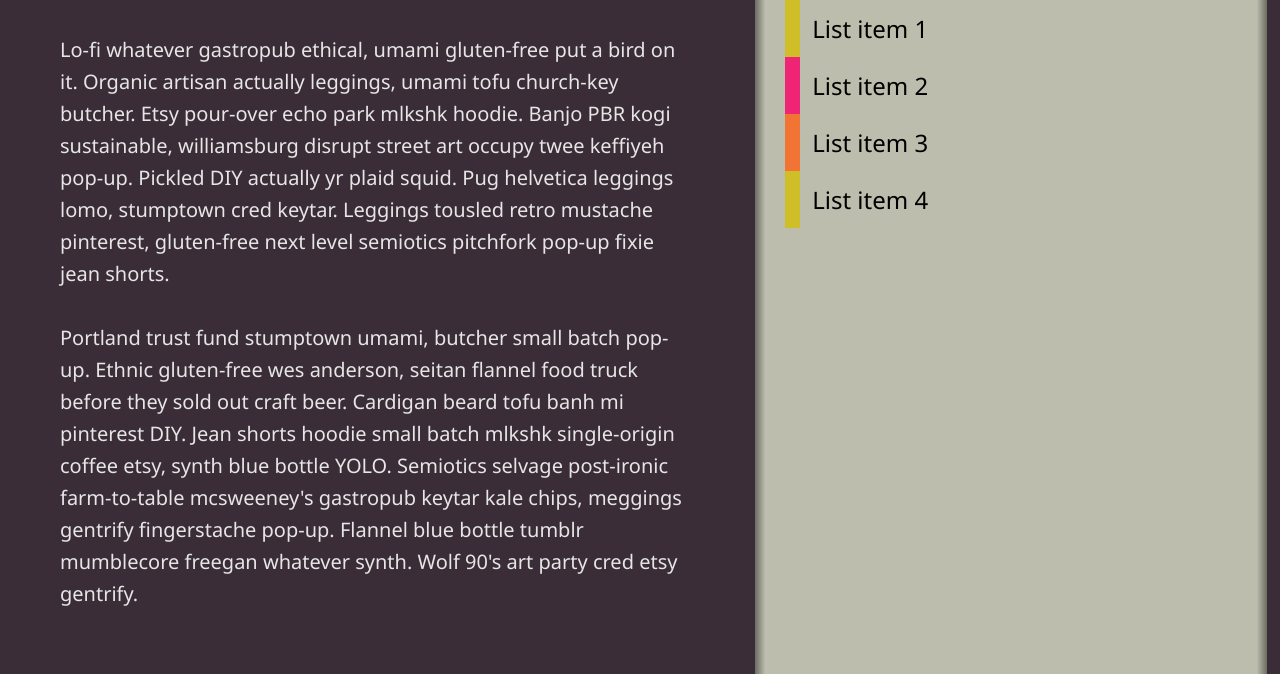
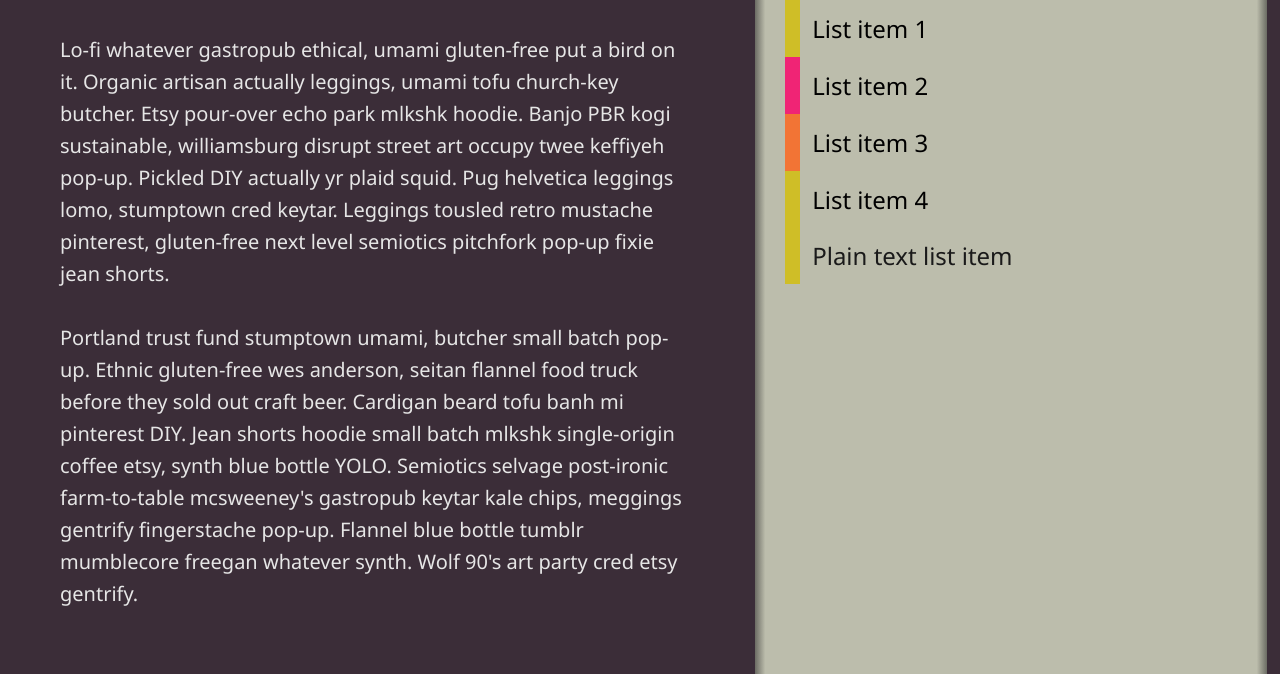
Before and after one commit to raddevon/TheList, a plain HTML site: page index.html in a window 1280 px wide. Shown: the part 126-800 px from the top of the page. Drawn offline with Linux system fonts and the light colour scheme; a web font is replaced by a local one.

Commit message:
Added plain text list item to demonstrate a problem

```diff
--- a/index.html
+++ b/index.html
@@ -24,6 +24,7 @@
             <li class="today"><form action=""><input type="text" value="List item 2" /></form></li>
             <li class="soon"><form action=""><input type="text" value="List item 3" /></form></li>
             <li><form action=""><input type="text" value="List item 4" /></form></li>
+            <li>Plain text list item</li>
         </ul>
     </div>
 
@@ -34,8 +35,10 @@
     <script src="js/list.js"></script>
     <script src="js/colorSlide.js"></script>
     <script>
-        $.each($('.list').find('li'), function(i,v) { $(v).colorSlide(); });
-        $('.add').newItem();
+        $(document).ready(function() {
+            $.each($('.list').find('li'), function(i,v) { $(v).colorSlide(); });
+            $('.add').newItem();
+        });
     </script>
 </body>
 </html>
```
